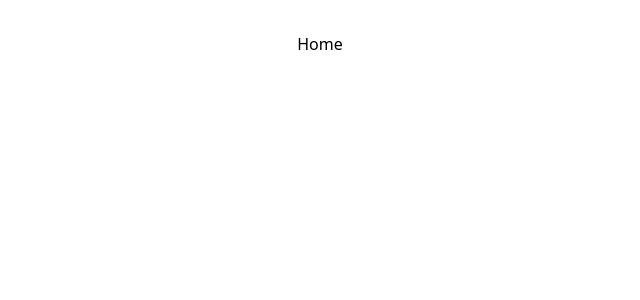
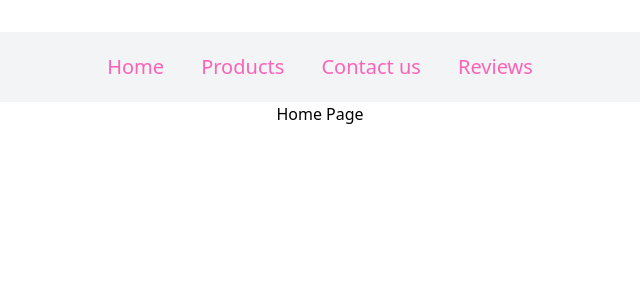
Before and after one commit to Supun200110/cbc-frontend, a React app: page / in a window 1280 px wide. Shown: the top 300 px of the page, without its empty margins (320-960 px from the left). Built offline with nearby package versions, Linux system fonts and the light colour scheme; the HTML template or start-up script is replaced by a standard one.

Commit message:
Creating Home Page And Product Card

```diff
--- a/src/App.jsx
+++ b/src/App.jsx
@@ -6,6 +6,7 @@ import LoginPage from './pages/loginPage';
 import Testing from './pages/testing';
 import { Toaster } from 'react-hot-toast';
 import RegisterPage from './pages/client/register';
+import HomePage from './pages/homePage';
 
 
 function App() {
@@ -19,9 +20,9 @@ function App() {
           <Route path = "/admin/*" element={<AdminPage/>} />
           <Route path = "/login" element={<LoginPage/>} />
           <Route path='/register' element={<RegisterPage /> }/>
-          <Route path="/" element={<h1>Home</h1 >}/>
+          <Route path="/*" element={<HomePage/>}/>
           <Route path="/testing" element={<Testing/>}/>
-          <Route path="/*" element={<h1>404 Not Found</h1>} />
+
         </Routes>
       </BrowserRouter>
 
--- a/src/components/header.jsx
+++ b/src/components/header.jsx
@@ -1,7 +1,15 @@
+import { Link } from "react-router-dom";
+
 export default function Header(){
     return(
-        <header className="w-full bg-blue-500 h-[50px]">
-            <h1>Stroe</h1>
+        <header className="h-[70px] w-full flex justify-center items-center bg-gray-100" >
+            <div className=" w-[500px] h-full flex justify-evenly items-center text-pink-400 text-xl">
+                <Link to ="/">Home</Link>
+                <Link to="/products">Products</Link>
+                <Link to="/contact">Contact us</Link>
+                <Link to="/reviews">Reviews</Link>
+           </div>
+
         </header>
     )
 }
--- a/src/components/product-card.jsx
+++ b/src/components/product-card.jsx
@@ -0,0 +1,16 @@
+import { Link } from "react-router-dom"
+
+export default function ProductCard(props){
+    const product = props.product
+
+    return(
+        <Link to={"/product/"+product.productId} className="w-[250px] m-4 h-[350px]  shadow-2xl">
+            <img className="w-full h-[220px] object-cover" src={product.images[0]}/>
+            <div className="w-full h-[110px] flex flex-col justify-center px-4">
+                <p className="text-gray-400 ">{product.productId}</p>
+                <p className="text-lg font-bold">{product.name}</p>
+                <p className="text-lg text-pink-400 ">{product.price.toFixed(2)}<span className="line-through text-gray-400 text-sm">{product.price<product.labeledPrice&&product.labeledPrice.toFixed(2)}</span></p>
+            </div>
+        </Link>
+    )
+}
--- /dev/null
+++ b/src/pages/client/productPage.jsx
@@ -0,0 +1,45 @@
+import axios from "axios"
+import { useEffect } from "react"
+import { useState } from "react"
+import Loader from "../../components/loader"
+import ProductCard from "../../components/product-card"
+
+export default function ProductPage()
+{
+    const[productList,setProductList]=useState([])
+    const[productsLoaded,setProductsLoaded]=useState(false)
+    useEffect(
+    ()=>{
+        if(!productsLoaded)
+        axios.get(import.meta.env.VITE_BACKEND_URL +"/api/product").then(
+            (res)=>{
+                setProductList(res.data)
+                setProductsLoaded(true)
+            }
+        )
+    },[productsLoaded]
+    )
+    return(
+       <div className="h-full w-full">
+        {
+            productsLoaded? //if products is loaded the show div otherwise show loader fuction
+            <div className="w-full h-full flex flex-wrap justify-center ">
+                {
+                    productList.map(
+                        (product)=>{
+                            return(
+                            <ProductCard key={product.productId} product={product}/>
+                            )
+                        }
+
+                    )
+                }
+
+            </div>
+            :
+            <Loader/>
+}
+
+       </div>
+    )
+}
--- /dev/null
+++ b/src/pages/homePage.jsx
@@ -0,0 +1,21 @@
+import Header from "../components/header"
+import { Route, Routes } from "react-router-dom"
+import ProductPage from "./client/productPage"
+import ProductOverview from "./client/productOverview"
+export default function HomePage(){
+    return(
+       <div className="w-full h-screen max-h-screen ">
+        <Header/>
+        <div className="w-full min-h-[calc(100vh-70px)]">
+            <Routes path="/*">
+                <Route path="/" element={<h1>Home Page</h1>}/>
+                <Route path="/products" element={<ProductPage/>}/>
+                <Route path="/product/:id" element={<ProductOverview/>}/>
+                <Route path="/*" element={<h1>404 Not Found</h1>}/>
+
+
+            </Routes>
+        </div>
+       </div>
+    )
+}
```
